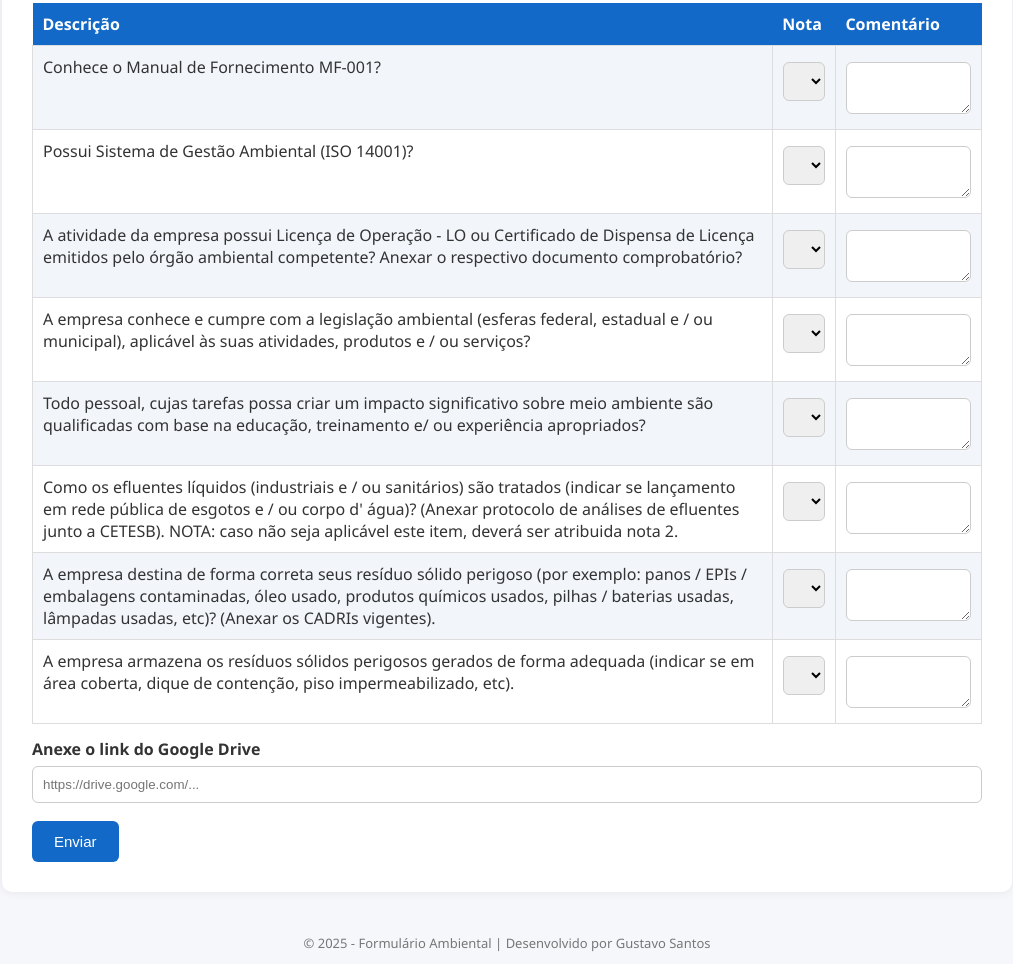
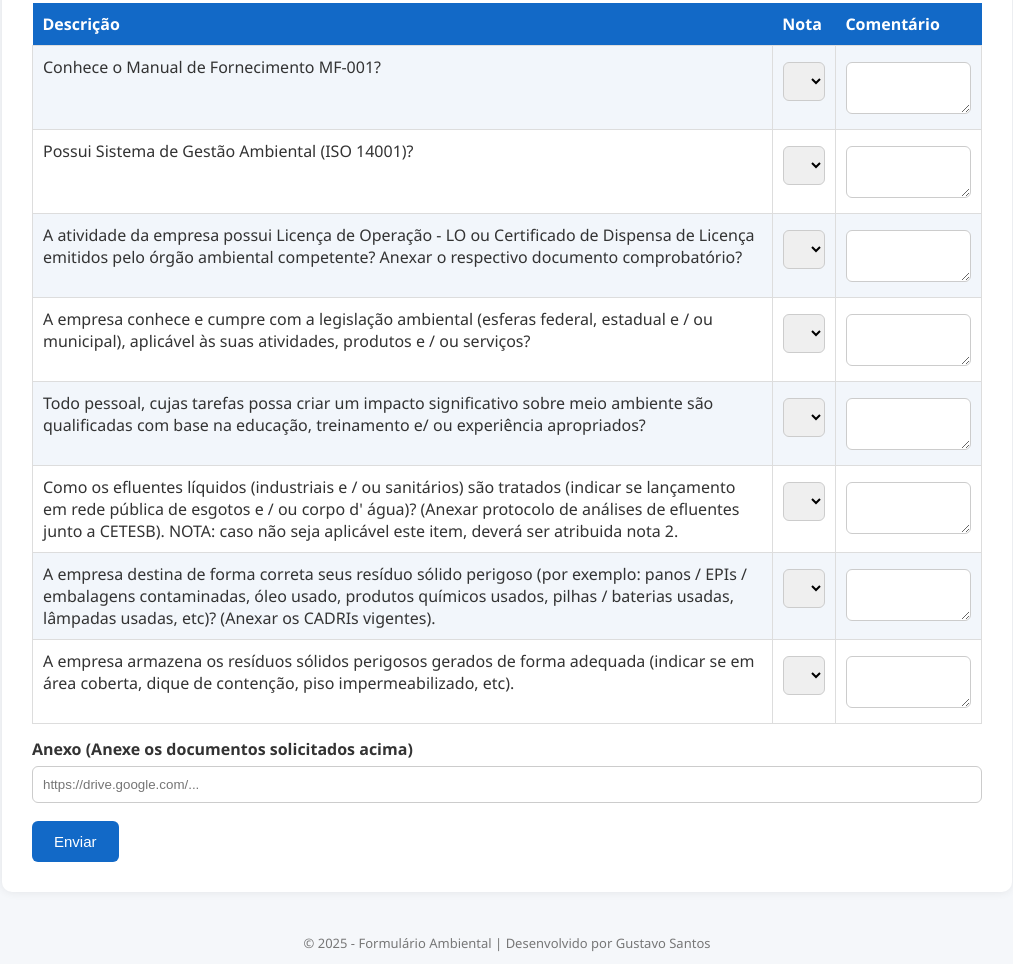
Before and after one commit to gustavocastanha44-lgtm/Formulario_Fornecedores, a plain HTML site: page index.html in a window 1280 px wide. Shown: the part 875-1839 px from the top of the page, without its empty margins (133-1146 px from the left). Drawn offline with Linux system fonts and the light colour scheme.

Commit message:
Add files via upload

```diff
--- a/index.html
+++ b/index.html
@@ -248,7 +248,7 @@ NOTA: caso não seja aplicável este item, deverá ser atribuida nota 2.</td>
         </tr>
       </table>
 
-	<label>Anexe o link do Google Drive
+	<label>Anexo (Anexe os documentos solicitados acima)
   	 <input type="url" name="link_arquivo" placeholder="https://drive.google.com/..." />
 	</label>
 
```
